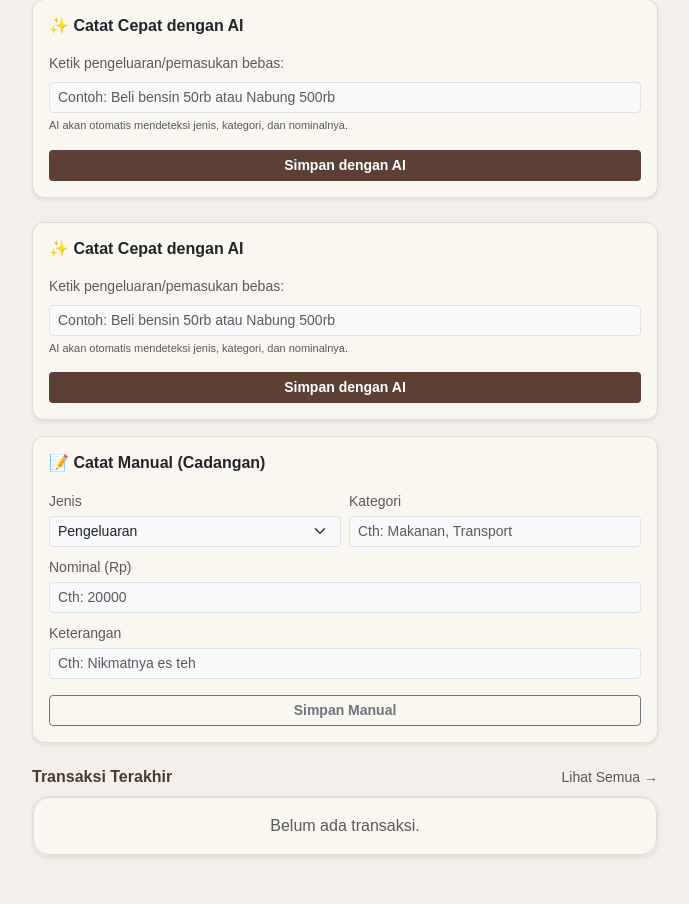
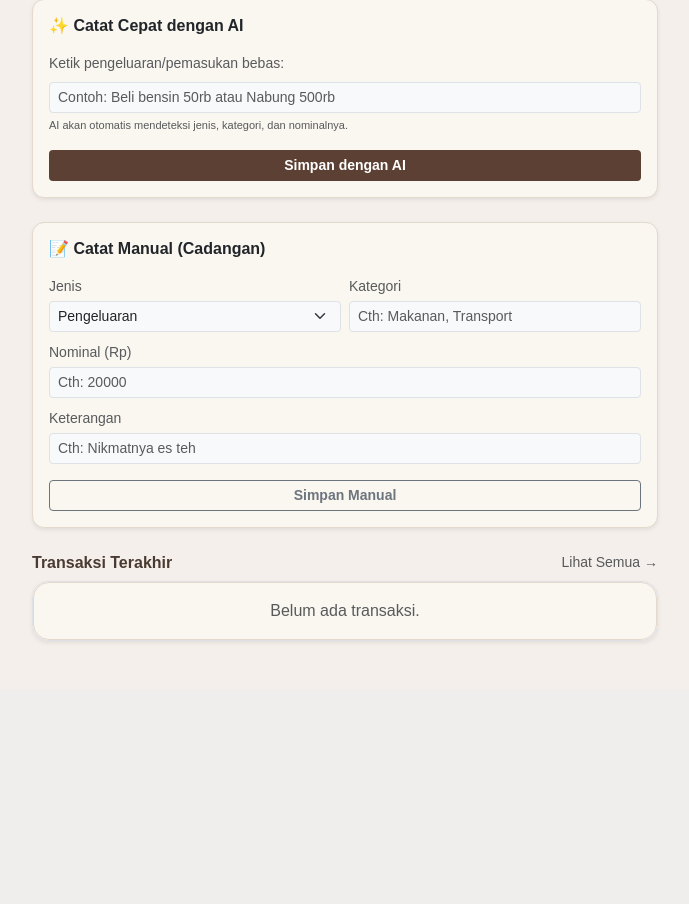
Before and after one commit to niaaa06/finance, a Flask app: page / in a window 1280 px wide. Shown: the part 404-1308 px from the top of the page, without its empty margins (295-984 px from the left). After the commit the page ends 1046 px from the top, so only its background shows below. Run offline with Flask 3, Linux system fonts and the light colour scheme.

Commit message:
Update index.html

```diff
--- a/templates/index.html
+++ b/templates/index.html
@@ -112,21 +112,6 @@
             </div>
         </div>
 
-        <!-- Form Tambah Transaksi dengan AI -->
-        <div class="card card-custom shadow-sm mb-3">
-            <div class="card-body">
-                <h5 class="card-title mb-3 fw-bold fs-6">✨ Catat Cepat dengan AI</h5>
-                <form action="/tambah_web?user={{ user }}" method="POST">
-                    <div class="mb-3">
-                        <label class="form-label text-muted small">Ketik pengeluaran/pemasukan bebas:</label>
-                        <input type="text" name="teks_ai" class="form-control form-control-sm bg-light" placeholder="Contoh: Beli bensin 50rb atau Nabung 500rb" required>
-                        <div class="form-text" style="font-size: 11px;">AI akan otomatis mendeteksi jenis, kategori, dan nominalnya.</div>
-                    </div>
-                    <button type="submit" class="btn btn-brown btn-sm w-100 fw-bold">Simpan dengan AI</button>
-                </form>
-            </div>
-        </div>
-
         <!-- Form Tambah Transaksi Manual (Cadangan saat Token AI Habis) -->
         <div class="card card-custom shadow-sm mb-4">
             <div class="card-body">
```
